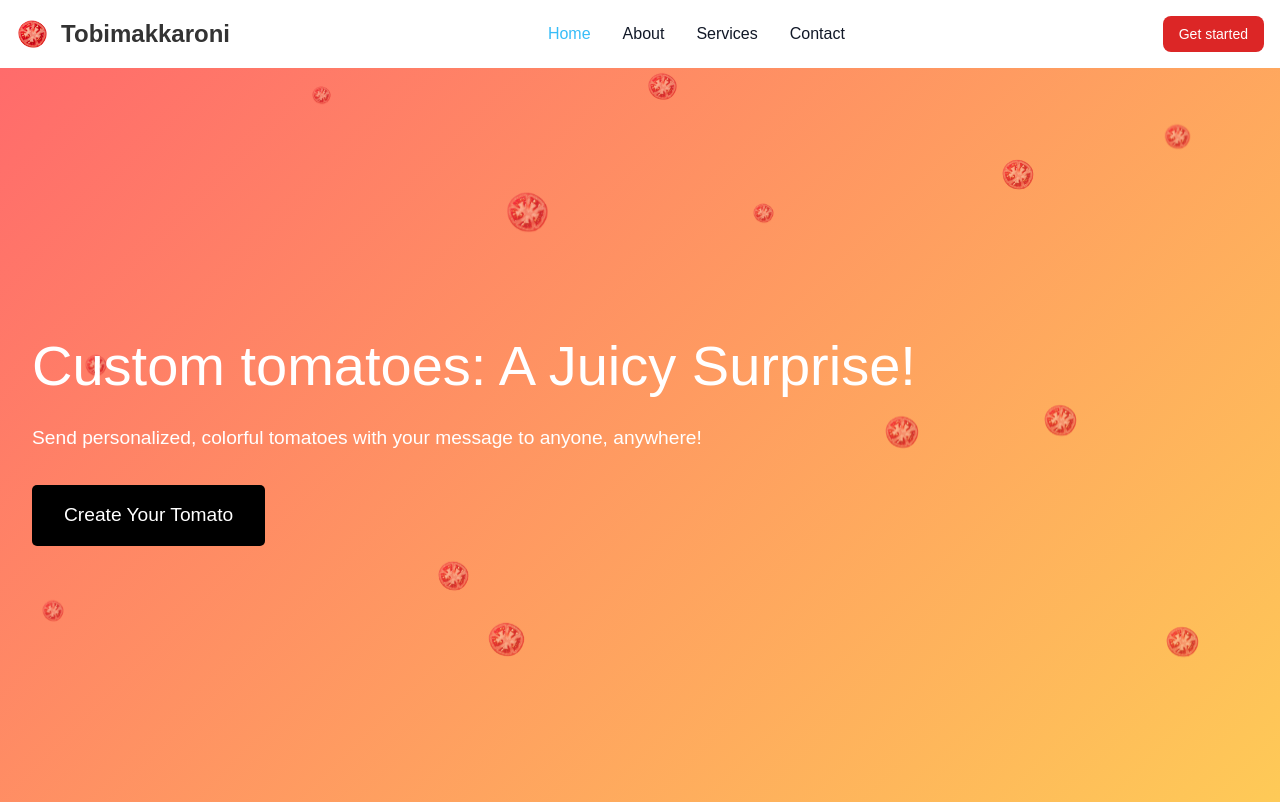
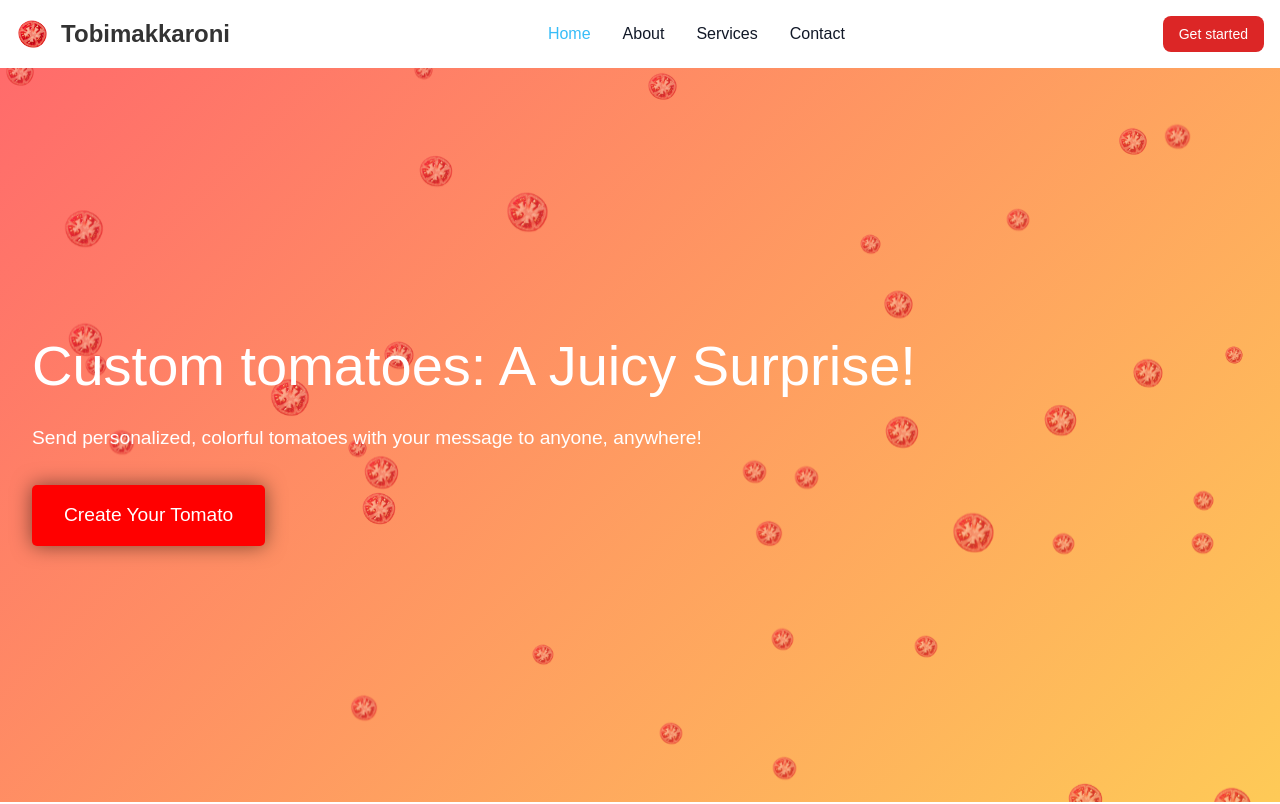
Before and after one commit to Tobimakkaroni/selling-tomatoes, a SvelteKit app: page / in a window 1280 px wide. Shown: the top 804 px of the page. Built offline with nearby package versions, Linux system fonts and the light colour scheme.

Commit message:
fix tomatoes animation

```diff
--- a/src/routes/+page.svelte
+++ b/src/routes/+page.svelte
@@ -37,13 +37,12 @@
           return;
       }
 
-        const tomatoCount = 10;
+      const tomatoCount = 50;
       const maxtomatoesize = 50;
       const mintomatoesize = 20;
 
       function createTomato() {
         if (!container) return;
-
         const tomato = document.createElement('img');
         tomato.src = '/images/tomato-icon.png';
         tomato.alt = 'Falling tomato';
@@ -51,12 +50,12 @@
         tomato.style.left = `${Math.random() * 100}%`;
         tomato.style.width = `${Math.random() * (maxtomatoesize - mintomatoesize) + mintomatoesize}px`;
         tomato.style.animationDuration = `${Math.random() * 3 + 2}s`;
-
         container.appendChild(tomato);
 
         tomato.addEventListener('animationend', () => {
           if (container.contains(tomato)) {
             container.removeChild(tomato);
+            createTomato();
           }
         });
       }
@@ -64,8 +63,6 @@
       for (let i = 0; i < tomatoCount; i++) {
         createTomato();
       }
-
-        setInterval(createTomato, 500);
 }
 </script>
 
@@ -274,16 +271,17 @@
     .cta-button {
       padding: 1rem 2rem;
       font-size: 1.2rem;
-      background-color: #000000;
+      background-color: #ff0000;
       color: white;
       border: none;
       border-radius: 5px;
       cursor: pointer;
       transition: background-color 0.3s ease;
+      box-shadow: 0px 0px 20px 0px rgba(0,0,0,0.5);
     }
 
     .cta-button:hover {
-      background-color: rgb(255, 166, 0)
+      background-color: rgb(255, 166, 0);
     }
 
     .features, .how-it-works {
```
Lines whose indentation alone changed are shown as unchanged.
